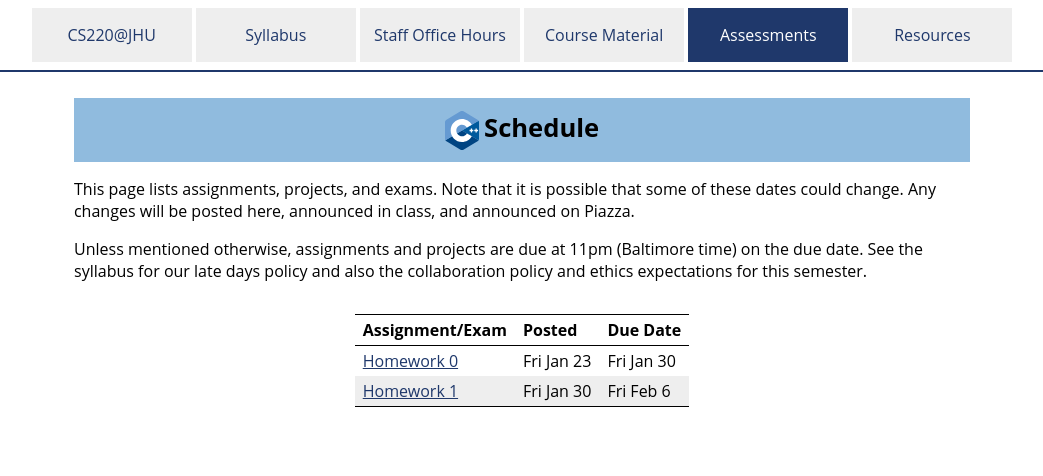
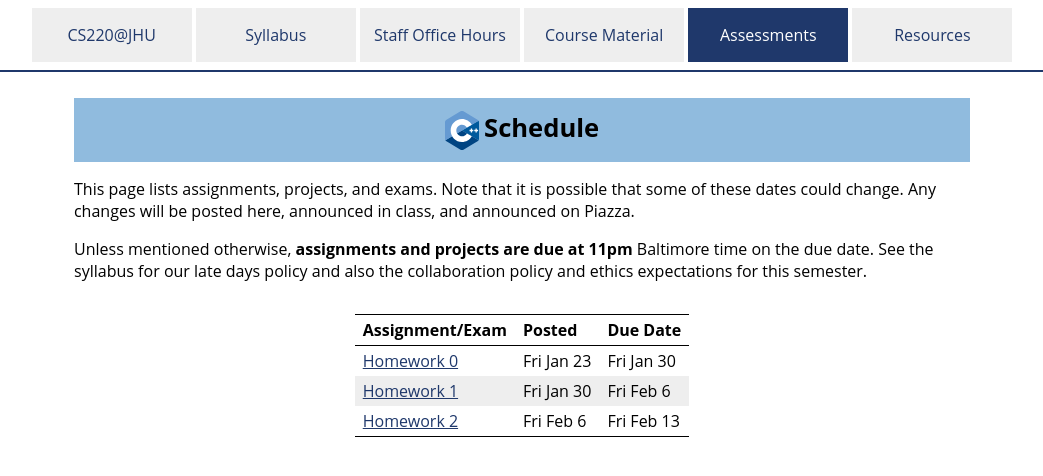
Before and after one commit to jhu-ip/cs220-sp26, a Jekyll site: the page built from schedule.md, in a window 1280 px wide. Shown: the top 476 px of the page, without its empty margins (118-1161 px from the left). Built offline with Jekyll 4.4.1, drawn with Linux system fonts in a browser that asks for light colours.

Commit message:
publishing hw2

```diff
--- a/schedule.md
+++ b/schedule.md
@@ -4,20 +4,17 @@ title: "Schedule"
 category: schedule
 ---
 
-This page lists assignments, projects, and exams. Note that it is possible that some
-of these dates could change. Any changes will be posted here, announced in class,
-and announced on Piazza.
+This page lists assignments, projects, and exams. Note that it is possible that some of these dates could change. Any changes will be posted here, announced in class, and announced on Piazza.
 
-Unless mentioned otherwise, assignments and projects are due at 11pm (Baltimore time)
-on the due date. See the syllabus for our late days policy and also the collaboration policy and ethics expectations for this semester.
+Unless mentioned otherwise, **assignments and projects are due at 11pm** Baltimore time on the due date. See the syllabus for our late days policy and also the collaboration policy and ethics expectations for this semester.
 
 Assignment/Exam | Posted | Due Date
 --------------- | ------ | ----------
 [Homework 0](assign/hw0.html) | Fri Jan 23 | Fri Jan 30
 [Homework 1](assign/hw1.html) | Fri Jan 30 | Fri Feb 6
+[Homework 2](https://www.gradescope.com/courses/1222412/assignments/7610571/) | Fri Feb 6 | Fri Feb 13
 
 <!--
-[Homework 2](https://www.gradescope.com/courses/1070771/assignments/6675631/) | 9/12 | Friday Sep 19, 11pm
 [Homework 3](assign/hw3.html) | 9/19 | Friday Sep 26, 11pm
 [Homework 4](https://www.gradescope.com/courses/1070771/assignments/6785567/) | 9/26 | Friday Oct 3, 11pm
 [Midterm Project](assign/midterm.html) | 10/3 | Fri 10/10 (plan), Wed 10/22 (code), Wed 10/29 (partner eval form) 11pm
```
Also changed, not shown: index.md (+1 -1 lines).
